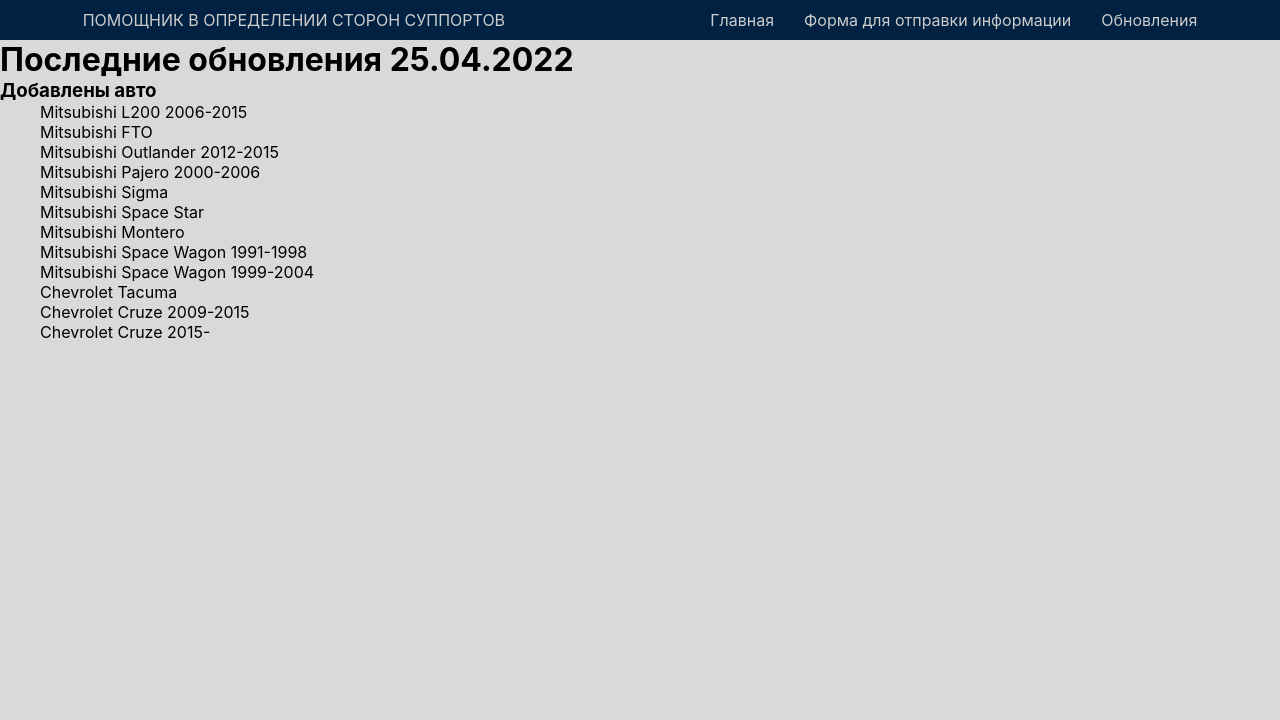
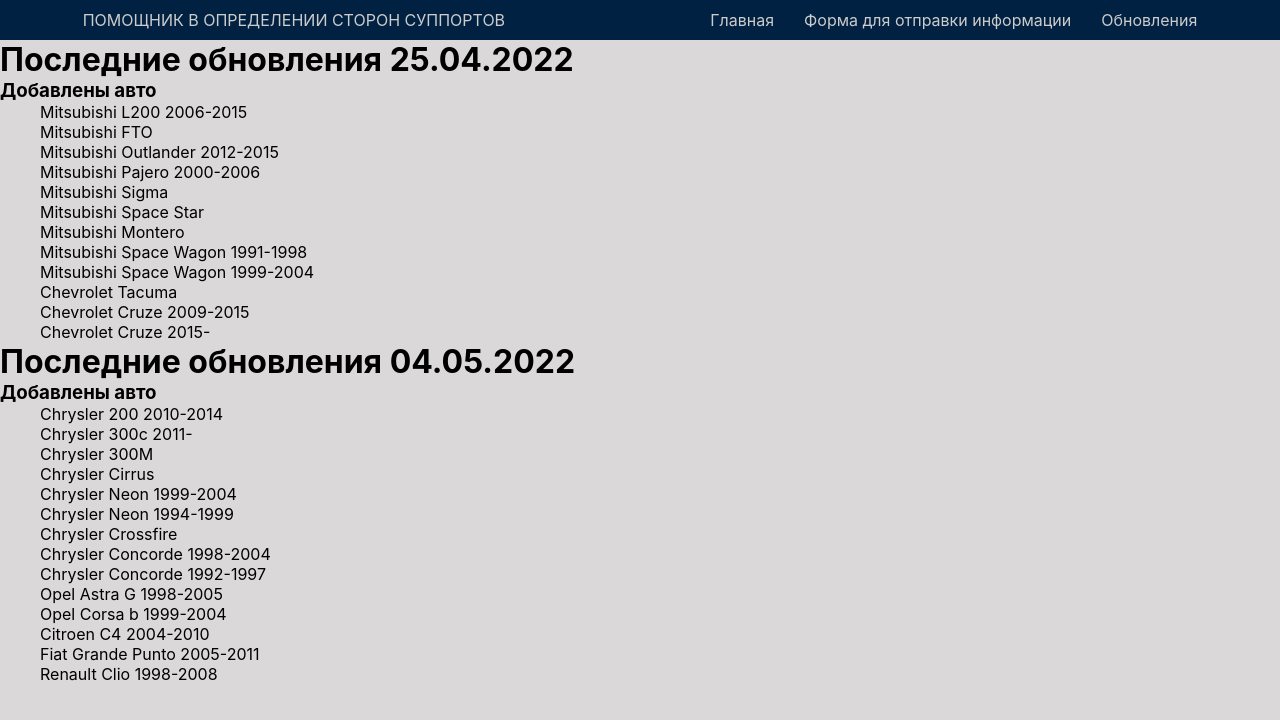
Before and after one commit to karanzhenya/caliper-help, a React (Create React App) app: page /news in a window 1280 px wide. Shown: the top 720 px of the page. Built offline with nearby package versions, Linux system fonts and the light colour scheme; no server answers.

Commit message:
added new cars specs, updates, news list component

```diff
--- a/src/components/News/News.tsx
+++ b/src/components/News/News.tsx
@@ -1,71 +1,132 @@
-import React, {useState} from 'react';
+import React from 'react';
 import s from './News.module.scss';
+import NewsList from "./NewsList";
 
-type NewsType = {
-    type: string,
-    info: string
+type UpdatesType = {
+    type: string
+}
+
+export type NewsType = {
+    updatedDate: string,
+    types: UpdatesType[]
+}
+const news_updated_25_04: NewsType = {
+    updatedDate: "25.04.2022",
+    types: [
+        {
+            type: "Mitsubishi L200 2006-2015"
+        },
+        {
+            type: "Mitsubishi FTO"
+        }
+        ,
+        {
+            type: "Mitsubishi Outlander 2012-2015"
+        }
+        ,
+        {
+            type: "Mitsubishi Pajero 2000-2006"
+        }
+        ,
+        {
+            type: "Mitsubishi Sigma"
+        }
+        ,
+        {
+            type: "Mitsubishi Space Star"
+        }
+        ,
+        {
+            type: "Mitsubishi Montero"
+        }
+        ,
+        {
+            type: "Mitsubishi Space Wagon 1991-1998"
+        }
+        ,
+        {
+            type: "Mitsubishi Space Wagon 1999-2004"
+        }
+        ,
+        {
+            type: "Chevrolet Tacuma"
+        }
+        ,
+        {
+            type: "Chevrolet Cruze 2009-2015"
+        }
+        ,
+        {
+            type: "Chevrolet Cruze 2015-"
+        }
+        ,
+    ]
+}
+const news_updated_04_05: NewsType = {
+    updatedDate: "04.05.2022",
+    types: [
+        {
+            type: "Chrysler 200 2010-2014"
+        },
+        {
+            type: "Chrysler 300c 2011-"
+        }
+        ,
+        {
+            type: "Chrysler 300M"
+        }
+        ,
+        {
+            type: "Chrysler Cirrus"
+        }
+        ,
+        {
+            type: "Chrysler Neon 1999-2004"
+        }
+        ,
+        {
+            type: "Chrysler Neon 1994-1999"
+        }
+        ,
+        {
+            type: "Chrysler Crossfire"
+        }
+        ,
+        {
+            type: "Chrysler Concorde 1998-2004"
+        }
+        ,
+        {
+            type: "Chrysler Concorde 1992-1997"
+        }
+        ,
+        {
+            type: "Opel Astra G 1998-2005"
+        }
+        ,
+        {
+            type: "Opel Corsa b 1999-2004"
+        }
+        ,
+        {
+            type: "Citroen C4 2004-2010"
+        }
+        ,
+        {
+            type: "Fiat Grande Punto 2005-2011"
+        }
+        ,
+        {
+            type: "Renault Clio 1998-2008"
+        }
+    ]
 }
 
 function News() {
-    const [news, setNews] = useState<NewsType[]>([
-        {
-            type: "Mitsubishi L200 2006-2015",
-            info: "Передний - сзади, задний - барабан"
-        },
-        {
-            type: "Mitsubishi FTO",
-            info: "Передний - спереди, задний - сзади"
-        },
-        {
-            type: "Mitsubishi Outlander 2012-2015",
-            info: "Передний - спереди, задний - сзади"
-        },
-        {
-            type: "Mitsubishi Pajero 2000-2006",
-            info: "Передний - сзади, задний - сзади"
-        },
-        {
-            type: "Mitsubishi Sigma",
-            info: "Передний - спереди, задний - сзади"
-        },
-        {
-            type: "Mitsubishi Space Star",
-            info: "Передний - спереди, задний - сзади/барабан"
-        },
-        {
-            type: "Mitsubishi Montero",
-            info: "Передний - сзади, задний - сзади"
-        },
-        {
-            type: "Mitsubishi Space Wagon 1991-1998",
-            info: "Передний - спереди, задний - сзади/барабан"
-        },
-        {
-            type: "Mitsubishi Space Wagon 1999-2004",
-            info: "Передний - спереди, задний - сзади/барабан"
-        },
-        {
-            type: "Chevrolet Tacuma",
-            info: "Передний - спереди, задний - барабан"
-        },
-        {
-            type: "Chevrolet Cruze 2009-2015",
-            info: "Передний - спереди, задний - сзади"
-        },
-        {
-            type: "Chevrolet Cruze 2015-",
-            info: "Передний - спереди, задний - сзади"
-        },
-    ]);
     return (
         <div className={s.newsWrapper}>
-            <h1>Последние обновления 25.04.2022</h1>
-            <h3>Добавлены авто</h3>
-            {news.map((n) => {
-                return <ul>
-                    <li>{n.type}</li>
-                </ul>
-            })}
+            <NewsList newsList={news_updated_25_04}/>
+            <NewsList newsList={news_updated_04_05}/>
         </div>
     );
 }
--- /dev/null
+++ b/src/components/News/NewsList.tsx
@@ -0,0 +1,22 @@
+import React from 'react';
+import {NewsType} from "./News";
+
+type NewsListPropsType = {
+    newsList: NewsType
+}
+
+function NewsList({newsList}: NewsListPropsType) {
+    return (
+        <>
+            <h1>Последние обновления {newsList.updatedDate}</h1>
+            <h3>Добавлены авто</h3>
+            {newsList.types.map((n) => {
+                return <ul>
+                    <li>{n.type}</li>
+                </ul>
+            })}
+        </>
+    );
+}
+
+export default NewsList;
```
